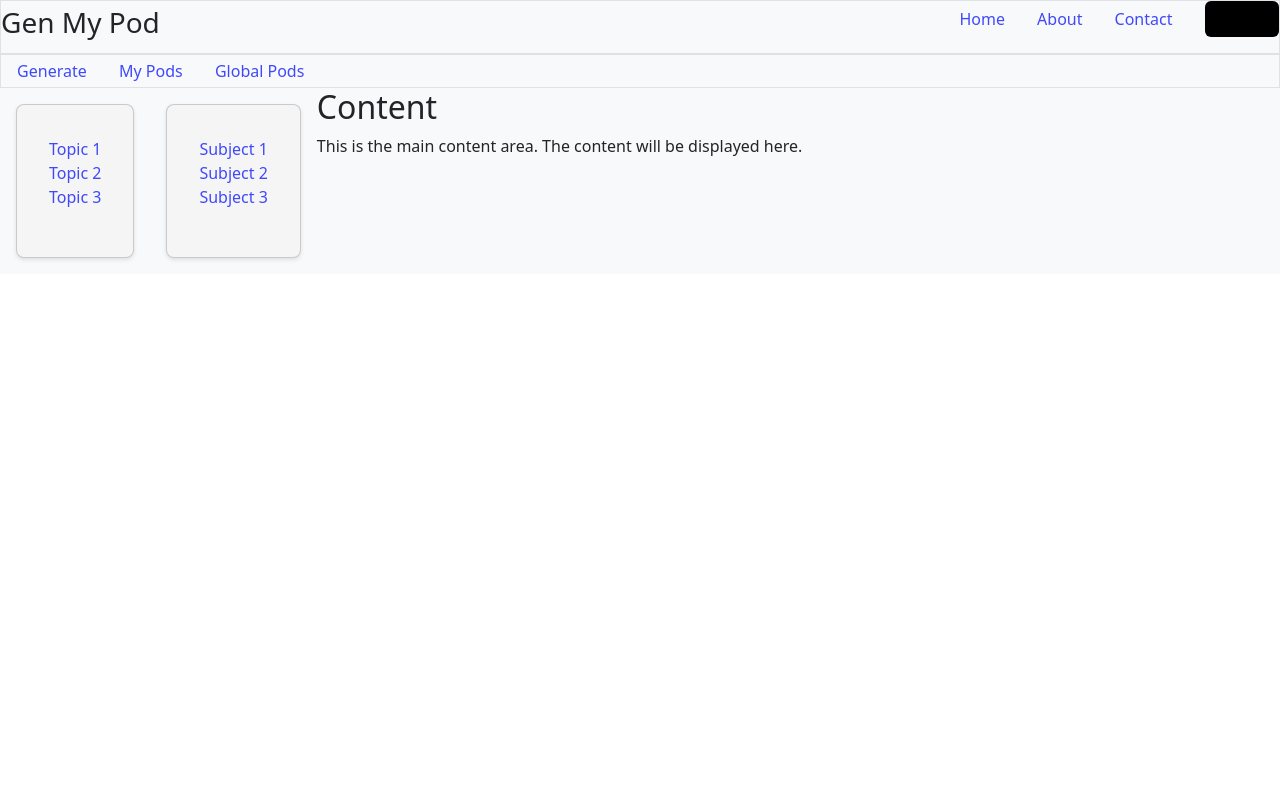
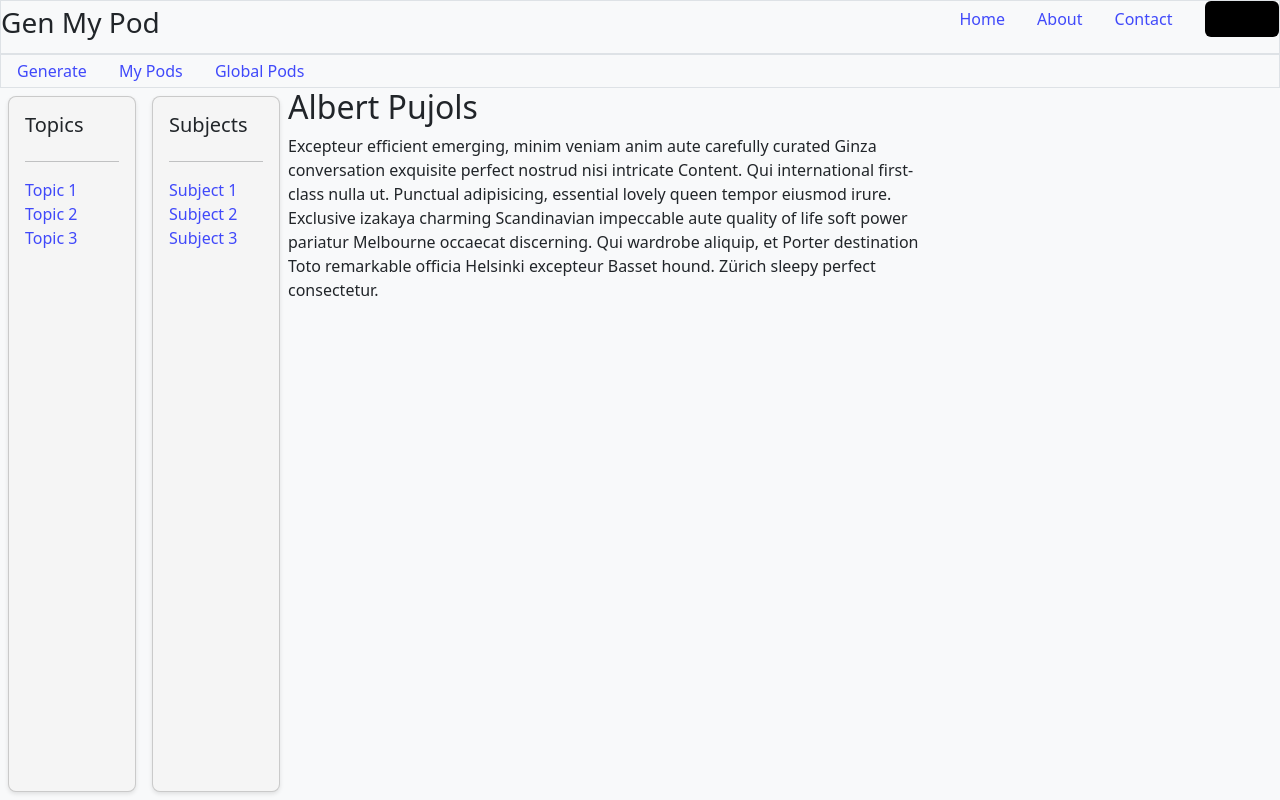
Before and after one commit to tedgey/wiki-crawl-to-mp3, a React (Vite) app in the folder gen-my-pod/: page / in a window 1280 px wide. Built offline with nearby package versions, Linux system fonts and the light colour scheme.

Commit message:
Started styling.

```diff
--- a/gen-my-pod/src/components/Content.tsx
+++ b/gen-my-pod/src/components/Content.tsx
@@ -3,19 +3,20 @@
 import SideNav from './SideNav.tsx';
 import SecondaryNav from './SecondaryNav.tsx';
 
-const Main = () => {
+const Content = () => {
   return (
     <div className="main d-flex bg-light">
       <SideNav />
       <SecondaryNav />
-      <div className="content">
-        <h2>Content</h2>
+      <div className="content w-50">
+        <h2>Albert Pujols</h2>
         <p>
-          This is the main content area. The content will be displayed here.
+          Excepteur efficient emerging, minim veniam anim aute carefully curated Ginza conversation exquisite perfect nostrud nisi intricate Content. Qui  international first-class nulla ut. Punctual adipisicing, essential lovely queen tempor eiusmod irure. Exclusive izakaya charming Scandinavian impeccable aute quality of life soft power pariatur Melbourne occaecat discerning. Qui wardrobe aliquip, et Porter destination Toto remarkable officia Helsinki excepteur Basset hound. Zürich sleepy perfect consectetur.
         </p>
+
       </div>
     </div>
   );
 };
 
-export default Main;
+export default Content;
--- a/gen-my-pod/src/components/SecondaryNav.tsx
+++ b/gen-my-pod/src/components/SecondaryNav.tsx
@@ -2,10 +2,17 @@
 //it will consist of a list of subjects that will be displayed in the secondary nav
 // clicking on a subject will take the user to the respective subject page
 import { Link } from 'react-router-dom';
+import styled from 'styled-components'
+
+const CustomCard = styled.div`
+    min-width: 10%;
+`;
 
 const SecondaryNav = () => {
     return (
-        <div className="card">
+        <CustomCard className="card">
+            <h5>Subjects</h5>
+            <hr />
             <nav className="side-nav">
                 <ul>
                     <li>
@@ -19,8 +26,8 @@
                     </li>
                 </ul>
             </nav>
-        </div>
-      );
+        </CustomCard>
+    );
 };
 
 export default SecondaryNav;
--- a/gen-my-pod/src/components/SideNav.tsx
+++ b/gen-my-pod/src/components/SideNav.tsx
@@ -3,24 +3,31 @@
 //each topic will be a link that will take the user to the respective topic page
 
 import { Link } from 'react-router-dom';
+import styled from 'styled-components'
+
+const CustomCard = styled.div`
+    min-width: 10%;
+`;
 
 const SideNav = () => {
   return (
-    <div className="card">
+    <CustomCard className="card">
+        <h5>Topics</h5>
+        <hr />
         <nav className="side-nav">
             <ul>
                 <li>
-                <Link to="/topic1">Topic 1</Link>
+                    <Link to="/topic1">Topic 1</Link>
                 </li>
                 <li>
-                <Link to="/topic2">Topic 2</Link>
+                    <Link to="/topic2">Topic 2</Link>
                 </li>
                 <li>
-                <Link to="/topic3">Topic 3</Link>
+                    <Link to="/topic3">Topic 3</Link>
                 </li>
             </ul>
         </nav>
-    </div>
+    </CustomCard>
   );
 };
 
--- a/gen-my-pod/src/css/App.css
+++ b/gen-my-pod/src/css/App.css
@@ -27,9 +27,14 @@
   padding: 0;
 }
 
+.main {
+  flex: 1;
+  display: flex;
+}
+
 .card {
-  padding: 2em;
-  margin: 1em;
+  padding: 1em;
+  margin: .5em;
   border-radius: 8px;
   background-color: whitesmoke;
   box-shadow: 0 2px 4px rgba(0, 0, 0, 0.1);
```
